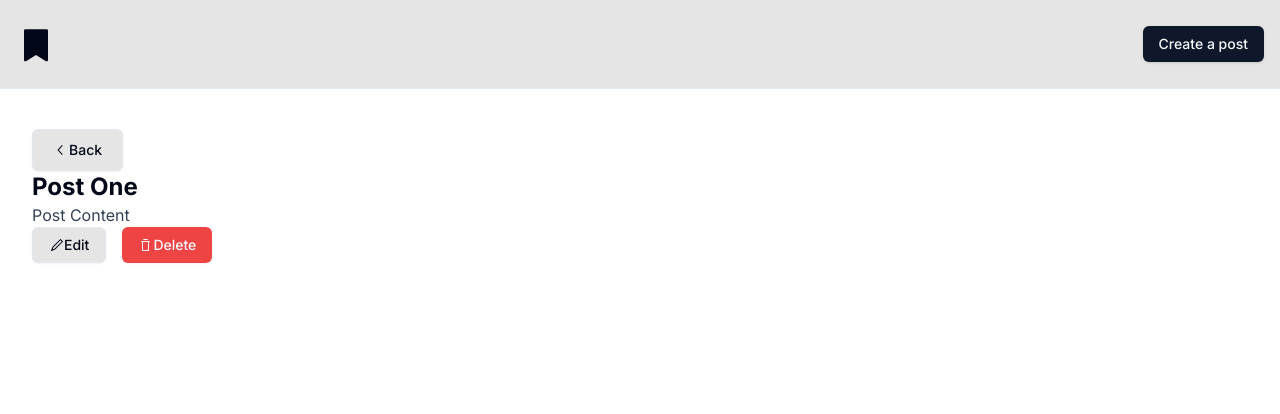
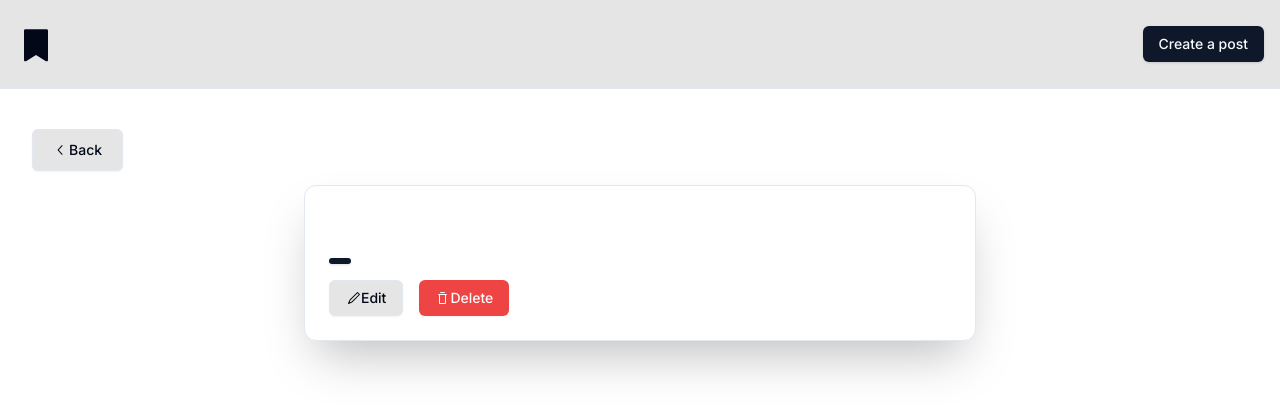
Before and after one commit to ilyassatlassi/Blog_app, a Next.js app: page /blog/1 in a window 1280 px wide. Shown: the top 414 px of the page. Built offline with nearby package versions, Linux system fonts and the light colour scheme; no server answers; the database is empty.

Commit message:
add data to page details post

```diff
--- a/src/app/blog/[id]/page.tsx
+++ b/src/app/blog/[id]/page.tsx
@@ -1,13 +1,51 @@
 import ButtonActions from "@/components/ButtonActions"
 import BackButton from "@/components/backButton"
+import prisma from "../../../../prisma/db"
+import { type } from "os"
+import { Card, CardContent, CardFooter, CardHeader, CardTitle } from "@/components/ui/card"
+import { Badge } from "@/components/ui/badge"
 
-const BlogPostPage = () => {
+type PostDeatailsProps = {
+    params: {
+        id: string
+    }
+}
+
+const getPost = async (id: string) => {
+    const res = await prisma.post.findFirst(
+        {
+            where: {
+                id: id
+            },
+            select: {
+                id: true,
+                title: true,
+                content: true,
+                tag: true
+            }
+        }
+    )
+    return res
+}
+
+const BlogPostPage = async ({ params }: PostDeatailsProps) => {
+    const post = await getPost(params.id)
+    console.log(post)
     return (
-        <div className="mx-auto w-full max-w-7xl px-4 sm:px-6 lg:px-8  mt-10">
-            <BackButton />
-            <h2 className='text-2xl font-bold'>Post One</h2>
-            <p className="text-slate-700">Post Content</p>
-            <ButtonActions/>
+        <div className="mx-auto w-full relative top-0 bottom-0 max-w-7xl px-4 sm:px-6 lg:px-8  mt-10">
+            <BackButton className="hidden sm:flex"/>
+            <Card className=" inset-x-4 max-w-2xl absolute md:inset-x-0 sm:top-14 m-auto max-h-max shadow-2xl">
+                <CardHeader>
+                    <CardTitle>{post?.title}</CardTitle>
+                </CardHeader>
+                <CardContent>
+                    {post?.content}
+                </CardContent>
+                <CardFooter className="flex flex-col items-start gap-4">
+                    <Badge>{post?.tag.name}</Badge>
+                     <ButtonActions />
+                </CardFooter>
+            </Card>
         </div>
     )
 }
--- a/src/app/create/page.tsx
+++ b/src/app/create/page.tsx
@@ -2,7 +2,7 @@ import FormPost from "@/components/formPost"
 
 const CreatePage = () => {
     return (
-        <div className="mx-auto w-full max-w-7xl px-4 sm:px-6 lg:px-8  flex flex-col mt-10  items-center justify-center ">
+        <div className="mx-auto w-full max-w-7xl  relative  px-4 sm:px-6 lg:px-8  mt-10  ">
             <FormPost action = "Create"/>
         </div>
     )
--- a/src/app/edit/[id]/page.tsx
+++ b/src/app/edit/[id]/page.tsx
@@ -5,12 +5,8 @@ const EditPost = () => {
     return (
 
         <div className="mt-10 mx-auto w-full max-w-7xl relative px-4 sm:px-6 lg:px-8  ">
-            <div className="absolute top-0 hidden md:flex ">
-                <BackButton />
-            </div>
-            <div className="flex flex-col items-center justify-center ">
+                <BackButton className="hidden sm:flex" />
                 <FormPost action="Update" />
-            </div>
         </div>
 
     )
--- a/src/app/page.tsx
+++ b/src/app/page.tsx
@@ -10,12 +10,11 @@ import prisma from "../../prisma/db";
         content: true,
         tag: true
        },
-        orderBy:{ createdAt: "desc"
+        orderBy:{ createdAt: "asc"
         }
       }
      )
      return response
-
   }
 
 async function Home() {
--- a/src/components/PostCard.tsx
+++ b/src/components/PostCard.tsx
@@ -18,7 +18,7 @@ const PostCard: FC<propsCard> = ({ post }) => {
     const { id, title, content, tag } = post
 
     return (
-        <Card className="w-full" >
+        <Card className="w-full shadow-2xl" >
             <CardHeader>
                 <CardTitle>{title}</CardTitle>
             </CardHeader>
--- a/src/components/formPost.tsx
+++ b/src/components/formPost.tsx
@@ -66,7 +66,7 @@ const FormPost = ({ action }: actions) => {
         }
     })
     return (
-        <Card className="md:w-1/2 w-full bg-neutral-200">
+        <Card className="max-w-2xl inset-x-4  absolute md:inset-x-0 sm:top-14 m-auto max-h-max shadow-2xl bg-neutral-200">
             <CardHeader>
                 <CardTitle>
                     <h1 className="text-3xl text font-bold">Add {action} post</h1>
```
